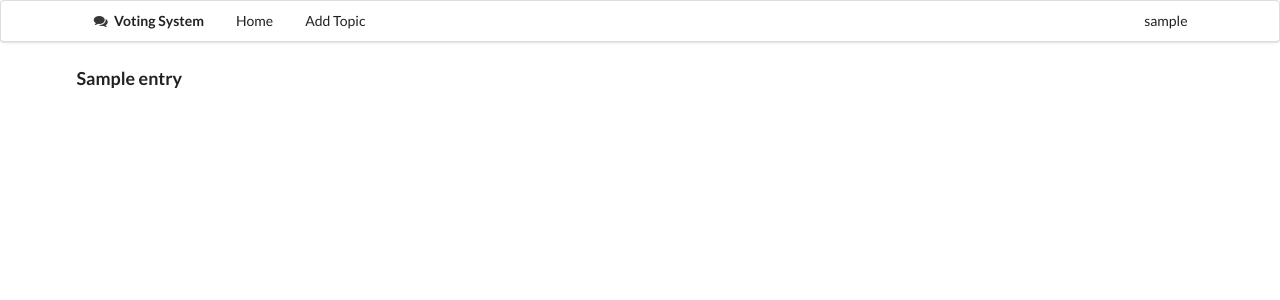
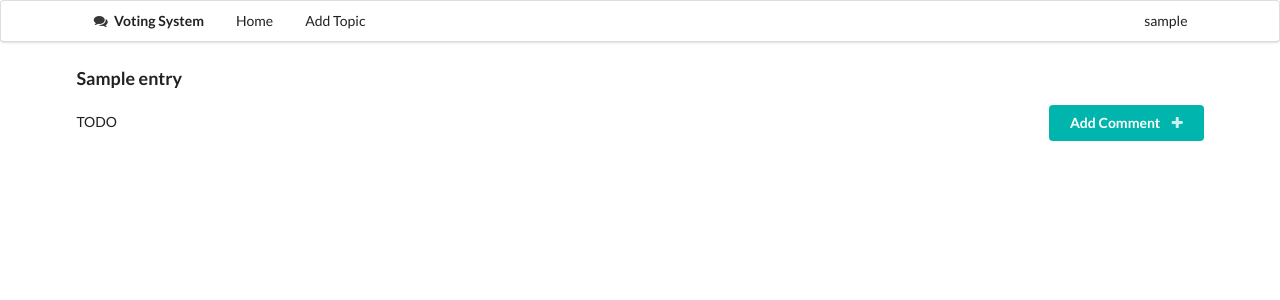
Before and after one commit to y-matsuki/voting-system, a Flask app: template templates/entry.html in a window 1280 px wide. Shown: the top 300 px of the page. Run offline with Flask 2, Linux system fonts and the light colour scheme; the template is opened without the code that fills it: values that come from a table or form of the project are taken from there, others are empty; a user stored in the database is signed in; tables that the repository leaves empty hold one stand-in row (values such as "Sample post"); parts of the project's set-up code (start-up, migrations or seed data) failed here and were passed over.

Commit message:
add comment

```diff
--- a/modules/views.py
+++ b/modules/views.py
@@ -180,13 +180,6 @@ def add_entry(id=None):
     return render_template('entry_new.html', topic=topic, form=form)
 
 
-@app.route('/topic/<topic_id>/entry/<entry_id>')
-@login_required
-def show_entry(topic_id=None, entry_id=None):
-    entry = Entry.query.get(entry_id)
-    return render_template('topic.html', entry=entry)
-
-
 @app.route('/topic/<topic_id>/entry/<entry_id>/vote')
 @login_required
 def vote_entry(topic_id=None, entry_id=None):
@@ -199,6 +192,20 @@ def vote_entry(topic_id=None, entry_id=None):
     return redirect(url_for('show_topic', id=topic_id))
 
 
+@app.route('/topic/<topic_id>/entry/<entry_id>')
+@login_required
+def show_entry(topic_id=None, entry_id=None):
+    entry = Entry.query.get(entry_id)
+    return render_template('entry.html', entry=entry)
+
+
+@app.route('/topic/<topic_id>/entry/<entry_id>')
+@login_required
+def add_comment(topic_id=None, entry_id=None):
+    entry = Entry.query.get(entry_id)
+    return render_template('entry.html', entry=entry)
+
+
 @app.route('/user')
 @login_required
 def user():
--- a/templates/entry.html
+++ b/templates/entry.html
@@ -5,7 +5,14 @@
 
 {% block body %}
   <div class="ui container">
-    <h3 class="ui header">{{ entry.title }}</h3>
+  <h3 class="ui header">{{ entry.title }}</h3>
+  <a href="{{ url_for('add_comment', topic_id=entry.topic_id, entry_id=entry.id) }}"
+     class="ui right floated teal button">
+    Add Comment
+    <i class="right plus icon"></i>
+  </a>
+  <div class="ui relaxed divided items">
+    <p>TODO</p>
   </div>
 {% endblock %}
 
```
